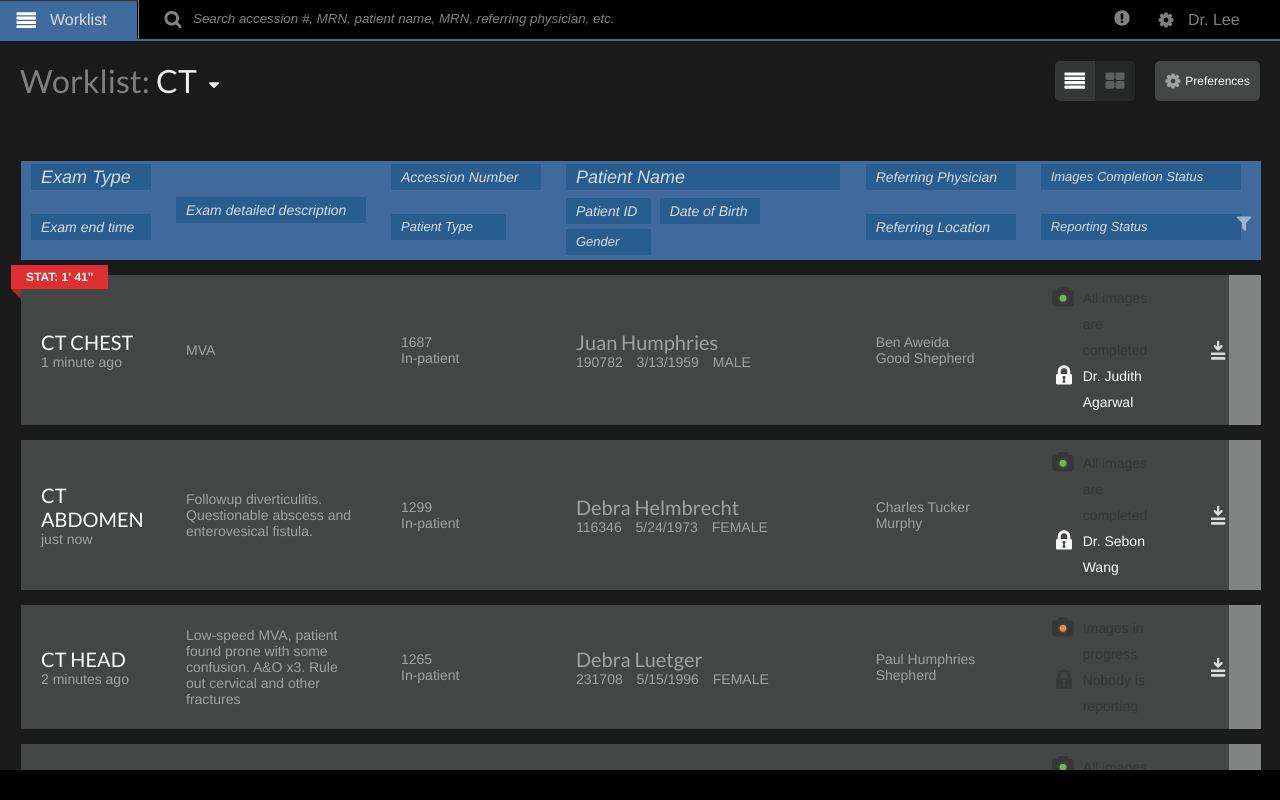
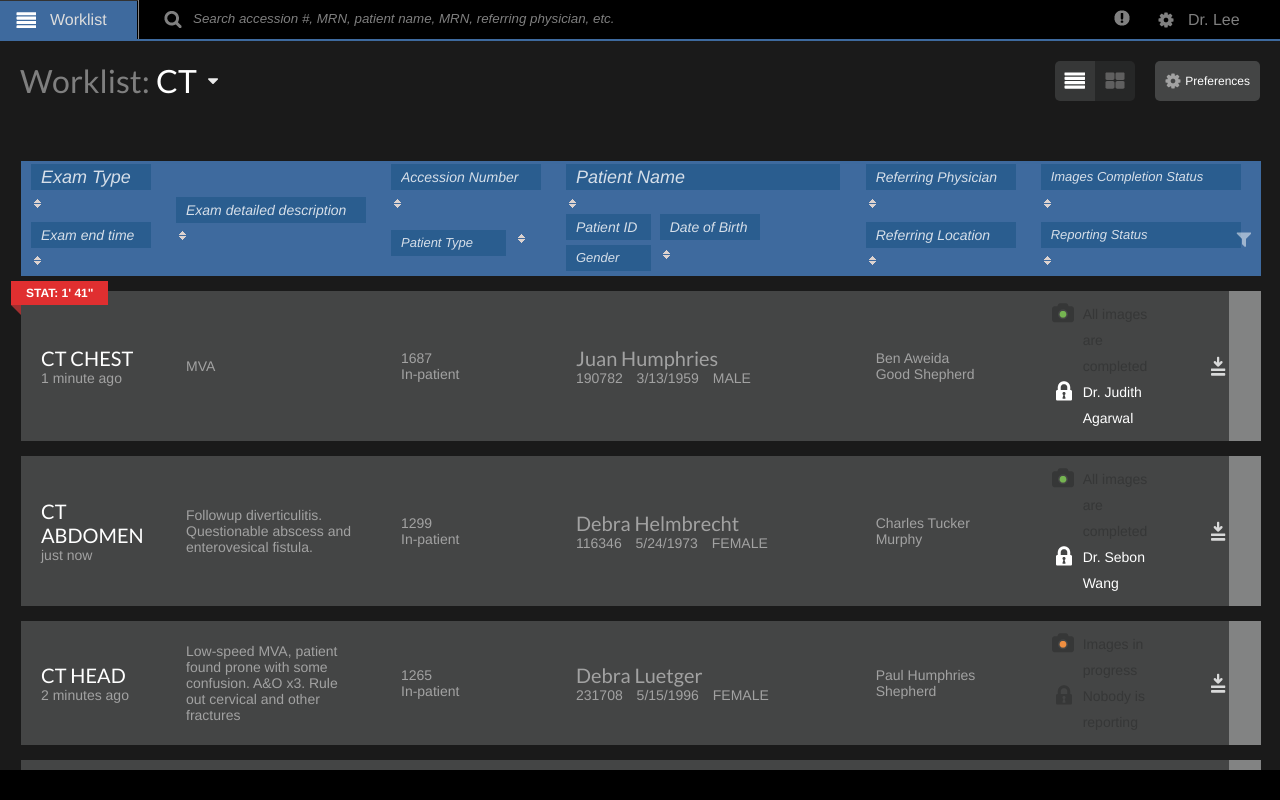
Before and after one commit to thekevinscott/Glasswing, a plain HTML site: page prototype/index.html in a window 1280 px wide. Drawn offline with Linux system fonts and the light colour scheme.

Commit message:
worklist dropdown exists

```diff
--- a/prototype/js/templates/worklist/grid.html
+++ b/prototype/js/templates/worklist/grid.html
@@ -15,7 +15,7 @@
 
 			</td>
 			<td class="patient" style="width: 20%">
-				<input type="text" hint="Patient Name" class="name" /><br />
+				<input type="text" hint="Patient Name" class="name" />
 			</td>
 
 			<td class="referring">
--- a/prototype/js/templates/worklist/index.html
+++ b/prototype/js/templates/worklist/index.html
@@ -8,7 +8,7 @@
 		<a href="javascript:;" class="button add" >+</a>
 	</div>
 </div>
-<h1><span>Worklist:</span> CT<a href="javascript:;"><img src="images/arrow.png" /></a></h1>
+<h1>Worklist: <select><option>CT</option><option>MRI</option></select></h1>
 <div class="buttons">
 	<a href="javascript:;" class="preferences button">Preferences</a>
 
--- a/prototype/js/views/worklist.js
+++ b/prototype/js/views/worklist.js
@@ -69,6 +69,7 @@
 			// alert('render');
 
 			self.$el.html(_.template(self.template, {}));
+
 			self.$list = self.$el.find('.list');
 
 
@@ -275,6 +276,9 @@
 		},
 		afterRender : function() {
 			var self = this;
+			// console.log(self.$el);
+
+
 			switch(this.current_layout) {
 				case 'table' :
 
@@ -326,6 +330,13 @@
 
 					self.$('.grid-header td').click(function(e){
 						$(this).find('input:first').focus();
+					}).each(function(){
+						var sort = $('<a href="javascript:;" class="sort"></a>');
+						$(this).append(sort);
+						sort.click(function(e){
+							e.stopPropagation();
+							console.log('sort');
+						});
 					});
 
 					var filterRows = function(e) {
@@ -368,6 +379,13 @@
 
 				break;
 			}
+			self.$('select').customSelect();
+			self.$('select').change(function(){
+				if (self.$('.grid-header').length) {
+					self.$('.grid-header .exam_name').val($(this).val());
+					filterRows();
+				}
+			});
 
 
 			if (this.selected_button != null) { this.selected_button.deselect(); }
@@ -468,7 +486,7 @@
 		},
 		search : function(event) {
 			var self = this;
-			event.preventDefault();
+			if (event) { event.preventDefault(); }
 			var search_fields = {};
 			self.$search_fields.each(function(){
 				var class_name = $(this).attr('class').split(' ').shift();
--- a/prototype/less/worklist.less
+++ b/prototype/less/worklist.less
@@ -59,8 +59,14 @@
 		color: white;
 	}
 	h1 {
+		color: @dark-text;
 		span {
-			color: @dark-text;
+			color: white;
+			background: transparent url(../images/arrow.png) no-repeat right center;
+			padding-right: 16px;
+			span {
+				background: none;
+			}
 		}
 		margin-left: @padding;
 		img {
@@ -604,6 +610,23 @@ th.header.headerSortDown {
 				padding-left: 10px;
 			}
 		}
+		td .sort {
+
+			background-image: url(../images/table-nosort.gif);
+			background-repeat: no-repeat;
+			background-position: center center;
+			width: 16px;
+			height: 16px;
+			display: inline-block;
+		}
+		td .sort.up {
+			background-image: url(../images/table-asc.gif);
+		}
+		td .sort.down {
+			background-image: url(../images/table-desc.gif);
+		}
+		td:hover sort {
+		}
 
 
 	}
```
Also changed, not shown: prototype/images/table-asc.gif (added), prototype/images/table-desc.gif (added), prototype/images/table-nosort.gif (added).
